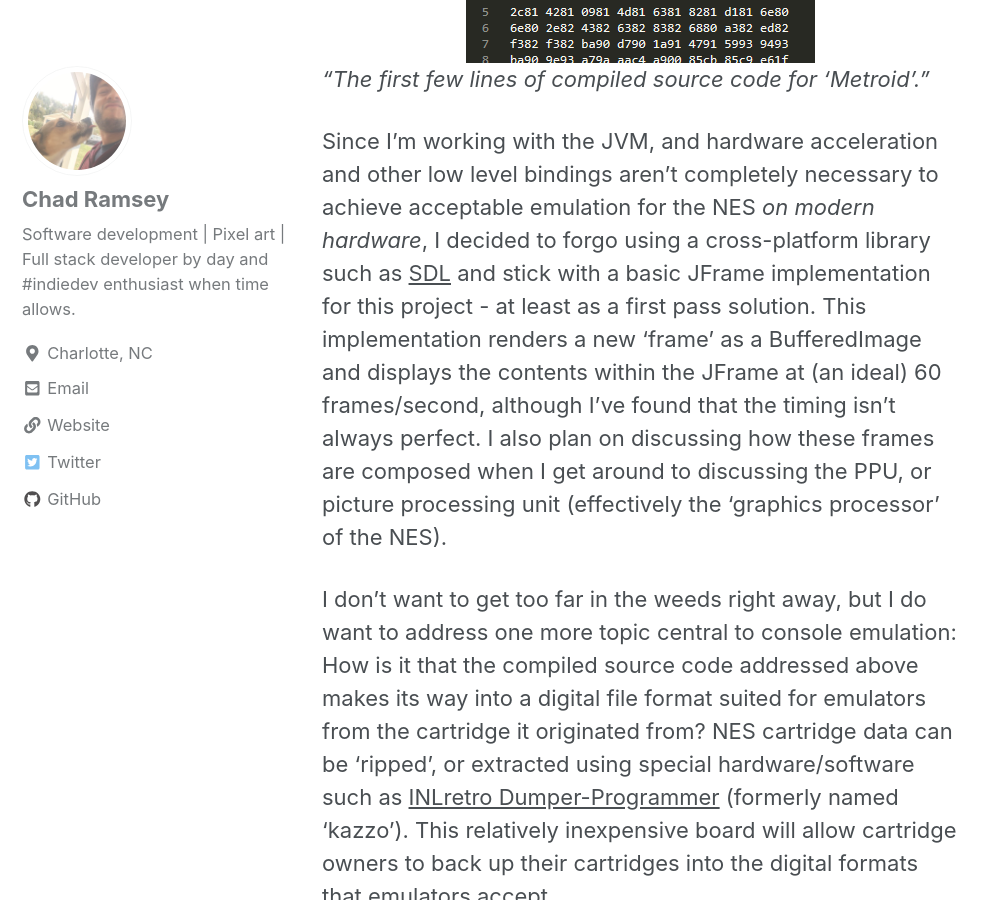
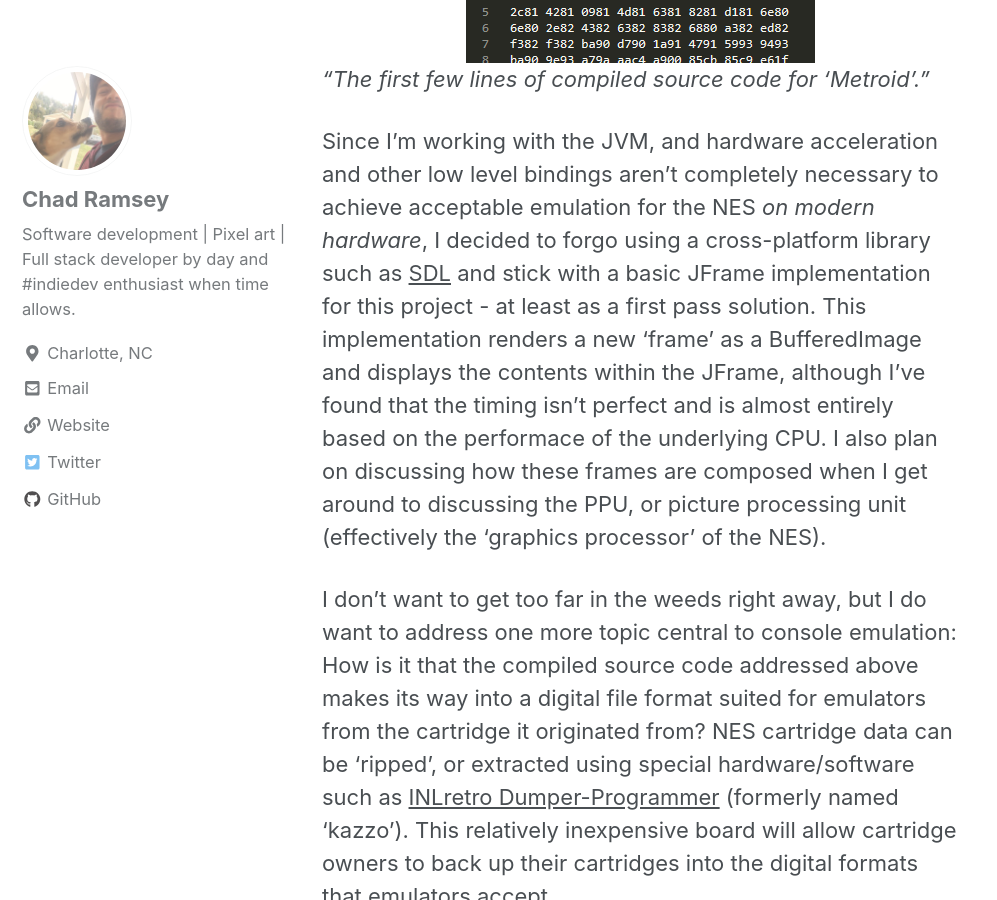
Before and after one commit to chadramsey/chadramsey.github.io, a Jekyll site: the page built from _posts/2018-12-08-nes-emulation-two.md, in a window 1280 px wide and 900 px high, scrolled down 2171 px. Shown: the whole window, without its empty margins (0-997 px from the left). Built offline with Jekyll 4.4.1, drawn with Linux system fonts in a browser that asks for light colours; cached includes are drawn as plain includes; nearby versions of some CDN libraries.

Commit message:
Updates to NES part 1

```diff
--- a/_posts/2018-12-08-nes-emulation-two.md
+++ b/_posts/2018-12-08-nes-emulation-two.md
@@ -17,7 +17,7 @@
 ![](https://chadramsey.github.io/assets/images/2018/nes-emu-two.PNG){: .center-image }
 *"The first few lines of compiled source code for 'Metroid'."*
 
-Since I'm working with the JVM, and hardware acceleration and other low level bindings aren't completely necessary to achieve acceptable emulation for the NES *on modern hardware*, I decided to forgo using a cross-platform library such as [SDL](https://www.libsdl.org/) and stick with a basic JFrame implementation for this project - at least as a first pass solution. This implementation renders a new 'frame' as a BufferedImage and displays the contents within the JFrame at (an ideal) 60 frames/second, although I've found that the timing isn't always perfect. I also plan on discussing how these frames are composed when I get around to discussing the PPU, or picture processing unit (effectively the 'graphics processor' of the NES).
+Since I'm working with the JVM, and hardware acceleration and other low level bindings aren't completely necessary to achieve acceptable emulation for the NES *on modern hardware*, I decided to forgo using a cross-platform library such as [SDL](https://www.libsdl.org/) and stick with a basic JFrame implementation for this project - at least as a first pass solution. This implementation renders a new 'frame' as a BufferedImage and displays the contents within the JFrame, although I've found that the timing isn't perfect and is almost entirely based on the performace of the underlying CPU. I also plan on discussing how these frames are composed when I get around to discussing the PPU, or picture processing unit (effectively the 'graphics processor' of the NES).
 
 I don't want to get too far in the weeds right away, but I do want to address one more topic central to console emulation: How is it that the compiled source code addressed above makes its way into a digital file format suited for emulators from the cartridge it originated from? NES cartridge data can be 'ripped', or extracted using special hardware/software such as [INLretro Dumper-Programmer](http://www.infiniteneslives.com/inlretro.php) (formerly named 'kazzo'). This relatively inexpensive board will allow cartridge owners to back up their cartridges into the digital formats that emulators accept.
 
```
